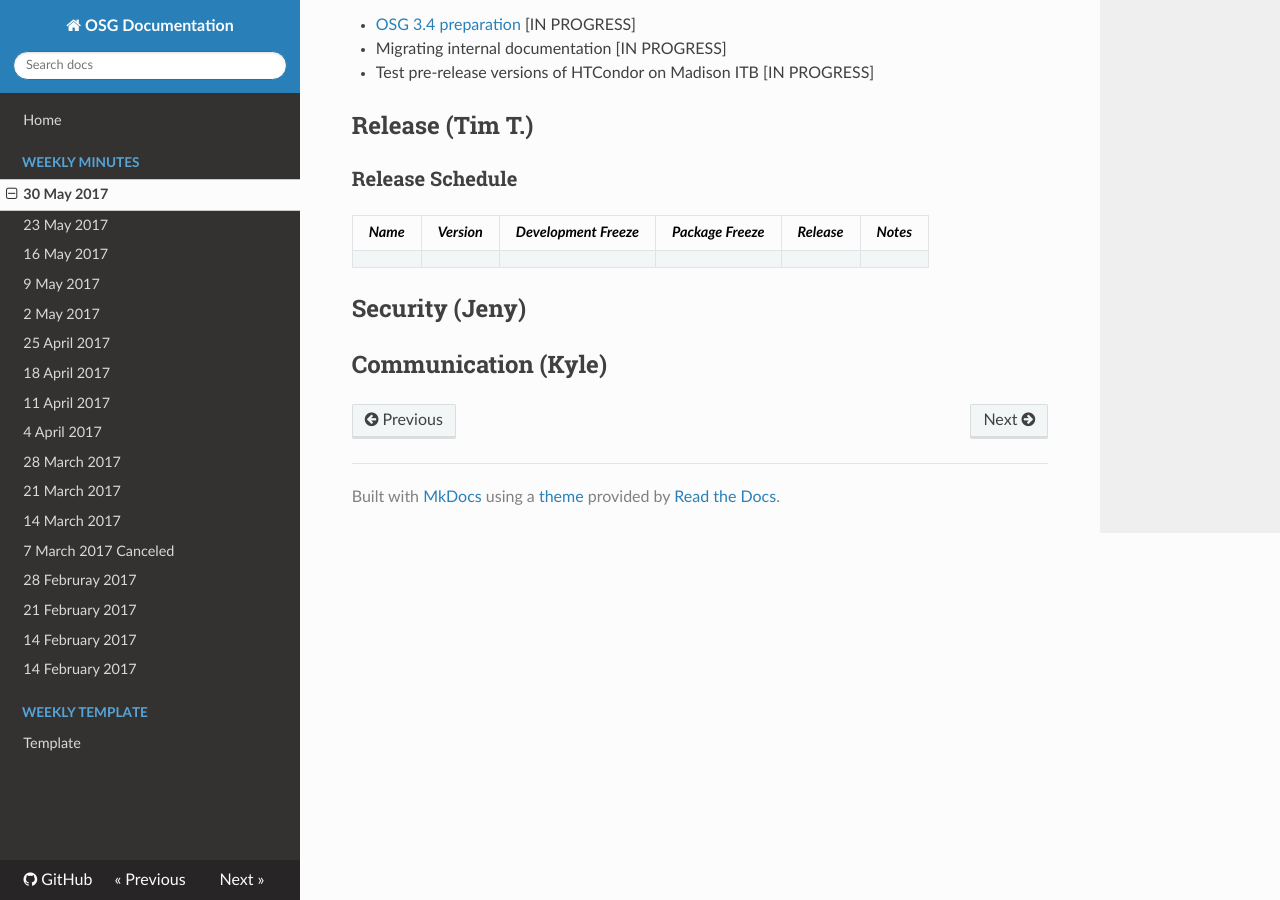
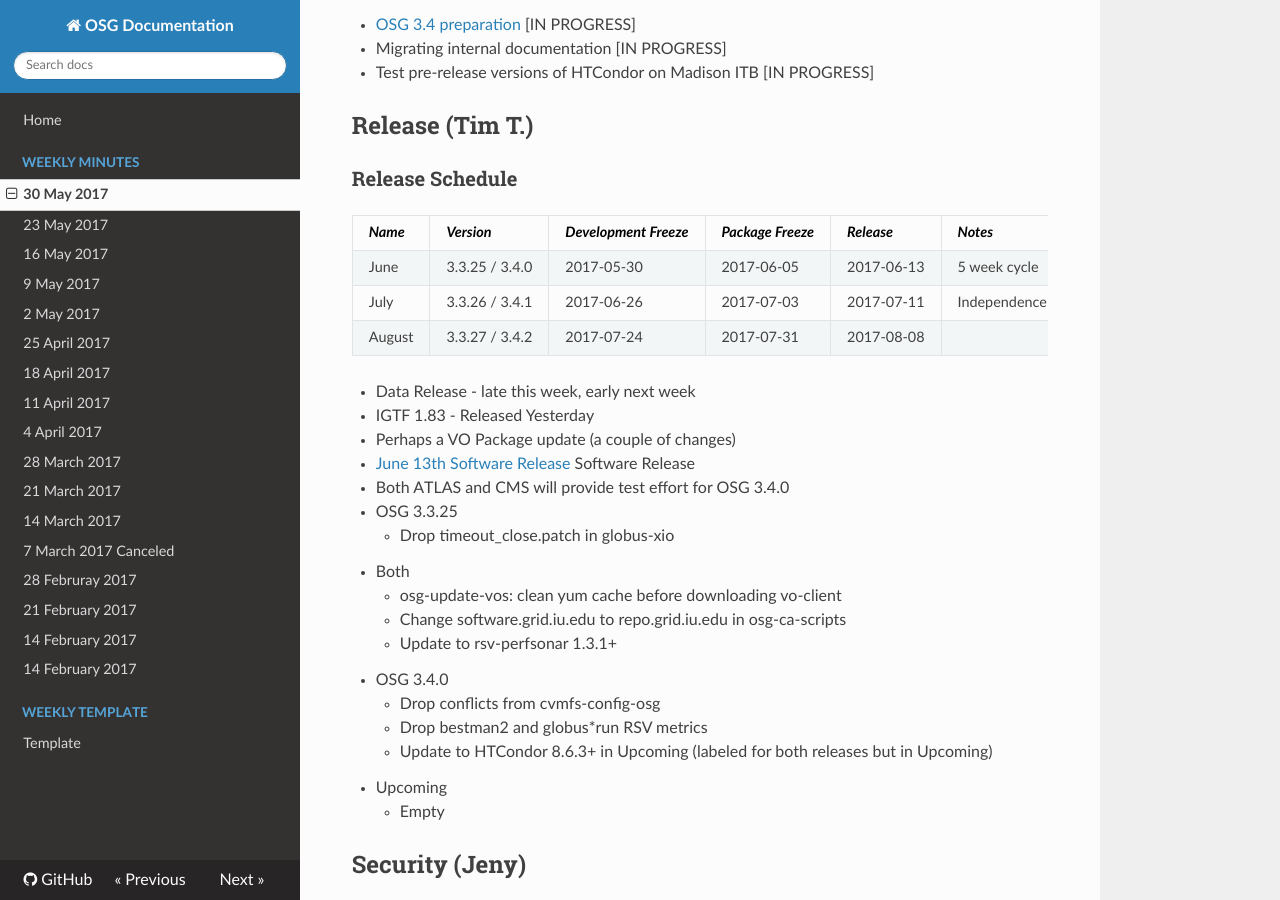
Before and after one commit to zsshah/production, an MkDocs documentation site: the page built from docs/WeeklyMinutes/30May2017.md, in a window 1280 px wide and 900 px high, scrolled down 1994 px. Built offline with MkDocs 1.6.1, drawn with Linux system fonts in a browser that asks for light colours; nearby versions of some CDN libraries; old or Windows-style settings are respelled for this version of MkDocs.

Commit message:
Update Release Section

```diff
--- a/docs/WeeklyMinutes/30May2017.md
+++ b/docs/WeeklyMinutes/30May2017.md
@@ -61,6 +61,27 @@
 ### Release Schedule
 | *Name* | *Version* | *Development Freeze* | *Package Freeze* | *Release* | *Notes* |
 | ------ | --------- | -------------------- | ---------------- | --------- | ------- |
+| June | 3.3.25 / 3.4.0 | 2017-05-30 | 2017-06-05 | 2017-06-13 | 5 week cycle |
+| July | 3.3.26 / 3.4.1 | 2017-06-26 | 2017-07-03 | 2017-07-11 | Independence Day |
+| August | 3.3.27 / 3.4.2 | 2017-07-24 | 2017-07-31 | 2017-08-08 | |
+
+- Data Release - late this week, early next week
+  - IGTF 1.83 - Released Yesterday
+  - Perhaps a VO Package update (a couple of changes)
+- [June 13th Software Release](https://jira.opensciencegrid.org/issues/?jql=project%20%3D%20SOFTWARE%20AND%20labels%20in%20(3.3.25%2C%203.4.0)%20ORDER%20BY%20status%20ASC%2C%20priority%20DESC%2C%20assignee%20ASC) Software Release
+- Both ATLAS and CMS will provide test effort for OSG 3.4.0
+  - OSG 3.3.25
+      - Drop timeout_close.patch in globus-xio
+  - Both
+      - osg-update-vos: clean yum cache before downloading vo-client
+      - Change software.grid.iu.edu to repo.grid.iu.edu in osg-ca-scripts
+      - Update to rsv-perfsonar 1.3.1+
+  - OSG 3.4.0
+      - Drop conflicts from cvmfs-config-osg
+      - Drop bestman2 and globus*run RSV metrics
+      - Update to HTCondor 8.6.3+ in Upcoming (labeled for both releases but in Upcoming)
+  - Upcoming
+    - Empty
 
 ## Security (Jeny)
 
```
